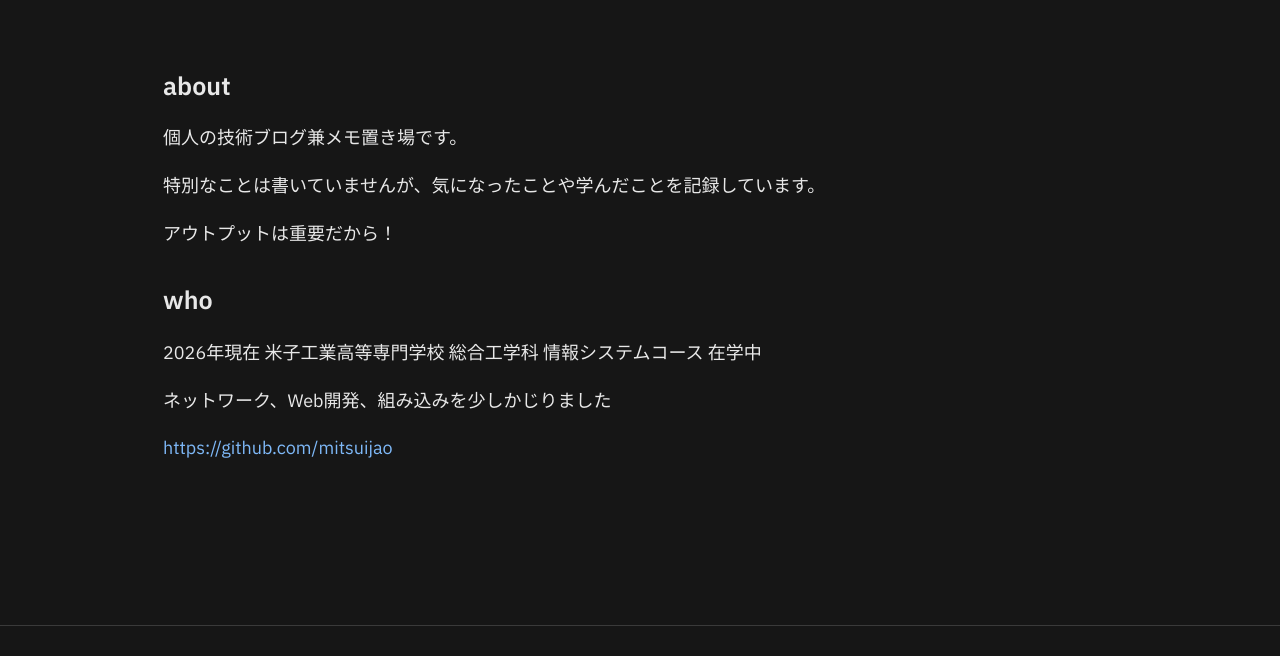
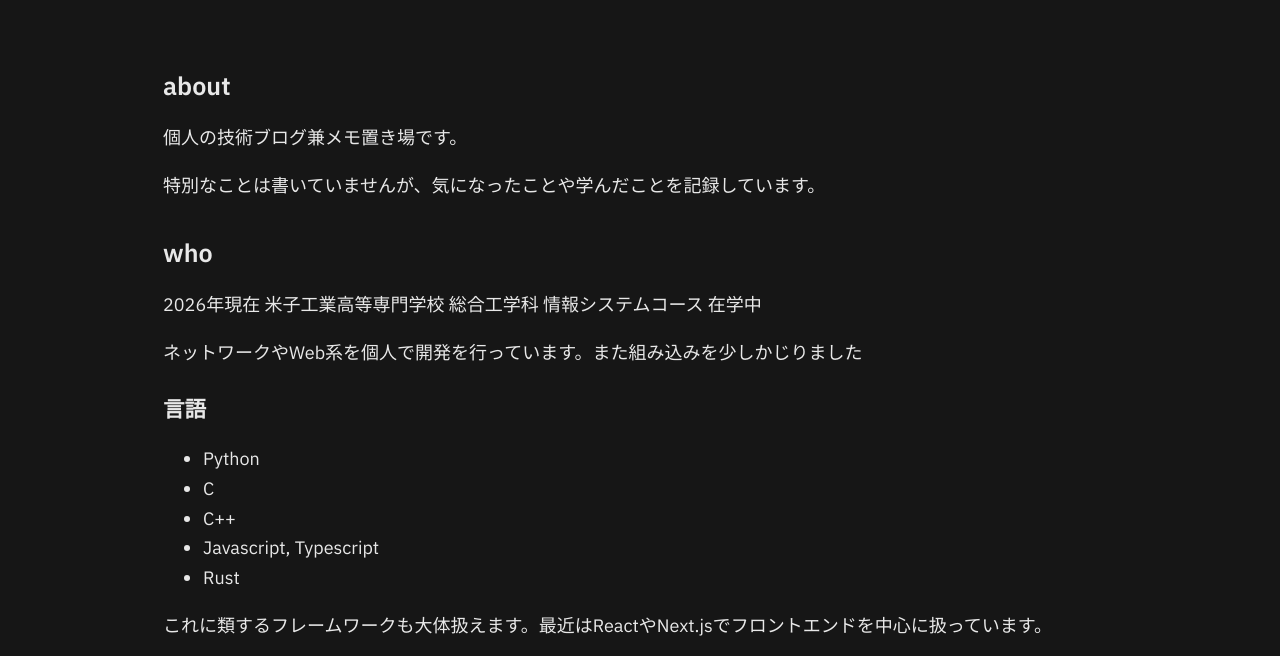
Before and after one commit to mitsuiJao/nishima-tech, an Astro site in the folder apps/homepage/: page /about in a window 1280 px wide. Shown: the part 69-725 px from the top of the page. Built offline with nearby package versions, Linux system fonts and the light colour scheme; Astro itself is replaced by a stand-in of ours; some packages are replaced by stand-ins of ours.

Commit message:
about update

```diff
--- a/apps/homepage/src/content/pages/about.md
+++ b/apps/homepage/src/content/pages/about.md
@@ -8,11 +8,20 @@ title: about
 
 特別なことは書いていませんが、気になったことや学んだことを記録しています。
 
-アウトプットは重要だから！
 
 ## who
 2026年現在 米子工業高等専門学校 総合工学科 情報システムコース 在学中
 
-ネットワーク、Web開発、組み込みを少しかじりました
+ネットワークやWeb系を個人で開発を行っています。また組み込みを少しかじりました
+
+### 言語
+
+- Python
+- C
+- C++
+- Javascript, Typescript
+- Rust
+
+これに類するフレームワークも大体扱えます。最近はReactやNext.jsでフロントエンドを中心に扱っています。
 
 https://github.com/mitsuijao
```
